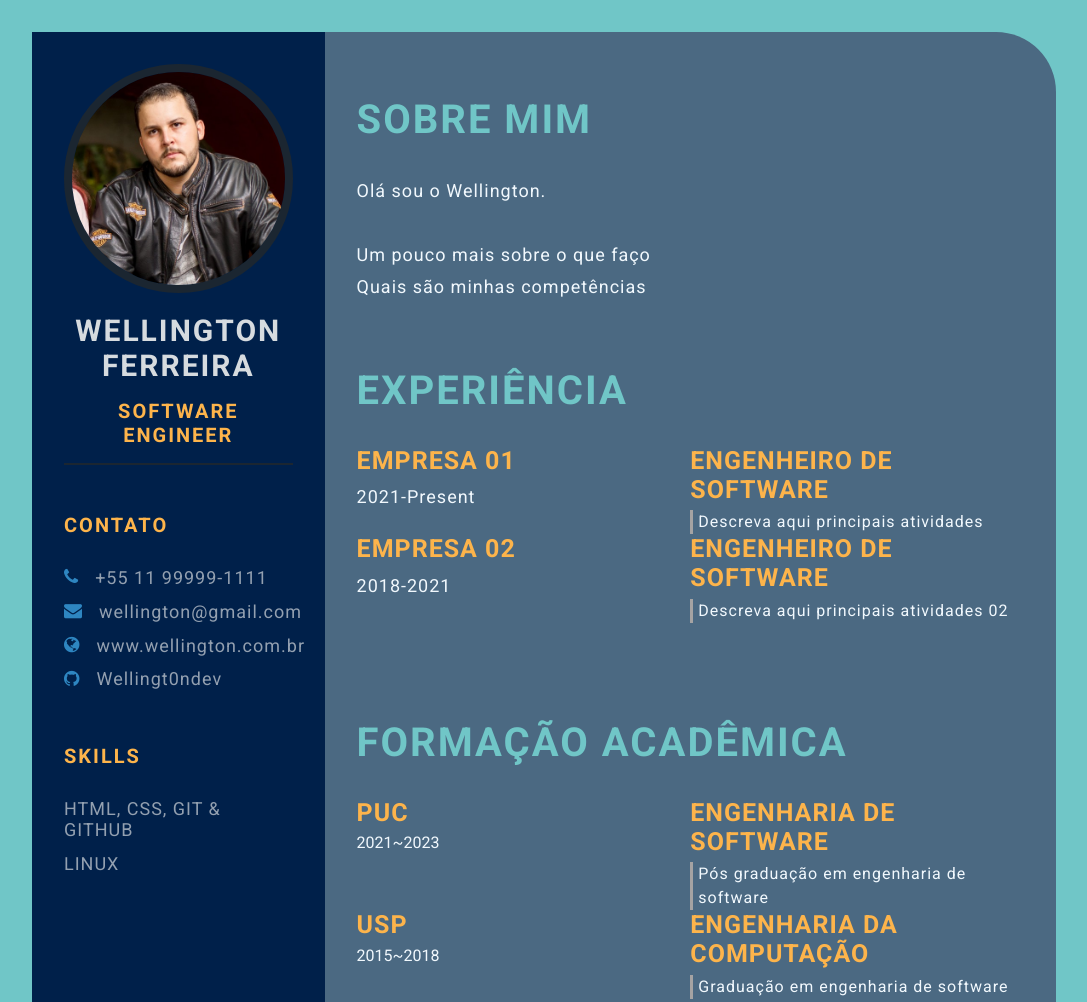
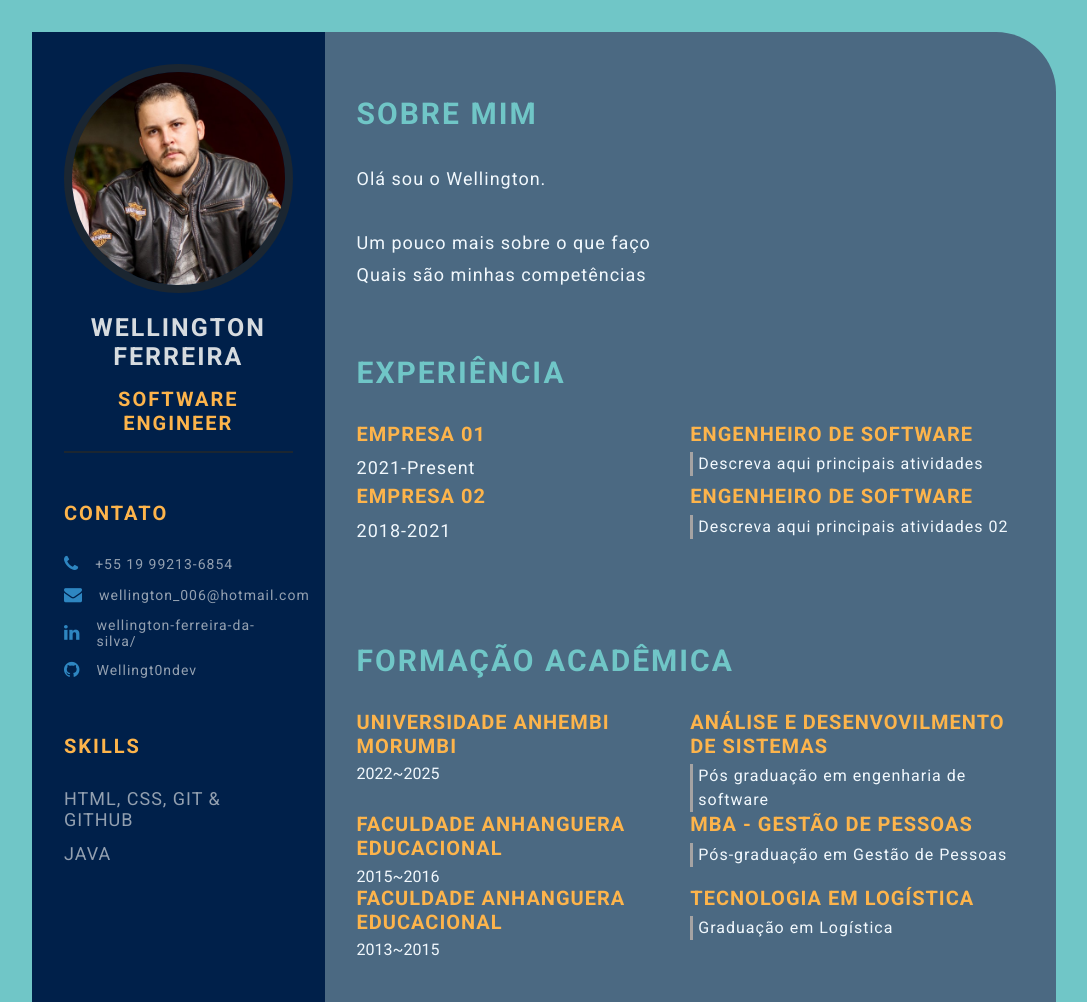
Before and after one commit to Wellingt0ndev/Wellingt0ndev.github.io, a plain HTML site: page index.html in a window 1280 px wide. Shown: the top 1002 px of the page, without its empty margins (96-1183 px from the left). Drawn offline with Linux system fonts and the light colour scheme.

Commit message:
Atualizados os dados (#8)

```diff
--- a/index.html
+++ b/index.html
@@ -33,9 +33,9 @@
                 <div class="contact-info">
                     <p class="left-title">Contato</p>
                     <ul>
-                        <li><i class="fa fa-phone"></i>+55 11 99999-1111</i>
-                        <li><i class="fa fa-envelope"></i>wellington@gmail.com</i>
-                        <li><i class="fa fa-globe"></i>www.wellington.com.br</i>
+                        <li><i class="fa fa-phone"></i>+55 19 99213-6854</i>
+                        <li><i class="fa fa-envelope"></i>wellington_006@hotmail.com</i>
+                        <li><i class="fa fa-linkedin"></i>wellington-ferreira-da-silva/</i>
                         <li><i class="fa fa-github"></i>Wellingt0ndev</i>
                     </ul>
                 </div>
@@ -46,7 +46,7 @@
                             <p>HTML, CSS, GIT & GITHUB</p>
                         </li>
                         <li>
-                            <p>LINUX</p>
+                            <p>JAVA</p>
                         </li>
                     </ul>
                 </div>
@@ -91,23 +91,33 @@
                     <div class="right-title">Formação Acadêmica</div>
                     <div class="education-contents">
                         <div class="education-left">
-                            <p class="education-school-name">PUC</p>
-                            <p class="education-time-period">2021~2023</p>
+                            <p class="education-school-name">Universidade Anhembi Morumbi</p>
+                            <p class="education-time-period">2022~2025</p>
                         </div>
                         <div class="education-right">
-                            <p class="education-subject">Engenharia de Software</p>
+                            <p class="education-subject">Análise e Desenvovilmento de Sistemas</p>
                             <p class="education-desc">
                                 Pós graduação em engenharia de software
                             </p>
                         </div>
                         <div class="education-left">
-                            <p class="education-school-name">USP</p>
-                            <p class="education-time-period">2015~2018</p>
+                            <p class="education-school-name">Faculdade Anhanguera Educacional</p>
+                            <p class="education-time-period">2015~2016</p>
                         </div>
                         <div class="education-right">
-                            <p class="education-subject">Engenharia da Computação</p>
+                            <p class="education-subject">MBA - Gestão de Pessoas</p>
                             <p class="education-desc">
-                                Graduação em engenharia de software
+                                Pós-graduação em Gestão de Pessoas
+                            </p>
+                        </div>
+                        <div class="education-left">
+                            <p class="education-school-name">Faculdade Anhanguera Educacional</p>
+                            <p class="education-time-period">2013~2015</p>
+                        </div>
+                        <div class="education-right">
+                            <p class="education-subject">Tecnologia em Logística</p>
+                            <p class="education-desc">
+                                Graduação em Logística
                             </p>
                         </div>
                     </div>
--- a/style.css
+++ b/style.css
@@ -48,7 +48,7 @@ body {
 
 .name {
     color: #D6DBDF;
-    font-size: 30px;
+    font-size: 25px;
     letter-spacing: 2px;
     text-transform: uppercase;
     text-align: center;
@@ -89,7 +89,7 @@ body {
     align-items: center;
     color: #d6dbdfaf;
     letter-spacing: 1px;
-    font-size: 18px;
+    font-size: 14px;
 }
 
 .contact-info ul li i,
@@ -136,7 +136,7 @@ body {
 
 .right-title {
     color: #70C6C7;
-    font-size: 40px;
+    font-size: 30px;
     letter-spacing: 2px;
     text-transform: uppercase;
     font-weight: bold;
@@ -168,7 +168,7 @@ body {
 .exp-company-name,
 .education-school-name,
 .awards-company-name {
-    font-size: 25px;
+    font-size: 20px;
     font-weight: bold;
     text-transform: uppercase;
     letter-spacing: 1px;
@@ -187,7 +187,7 @@ body {
 .exp-position,
 .education-subject,
 .awards-name {
-    font-size: 25px;
+    font-size: 20px;
     font-weight: bold;
     text-transform: uppercase;
     letter-spacing: 1px;
```
